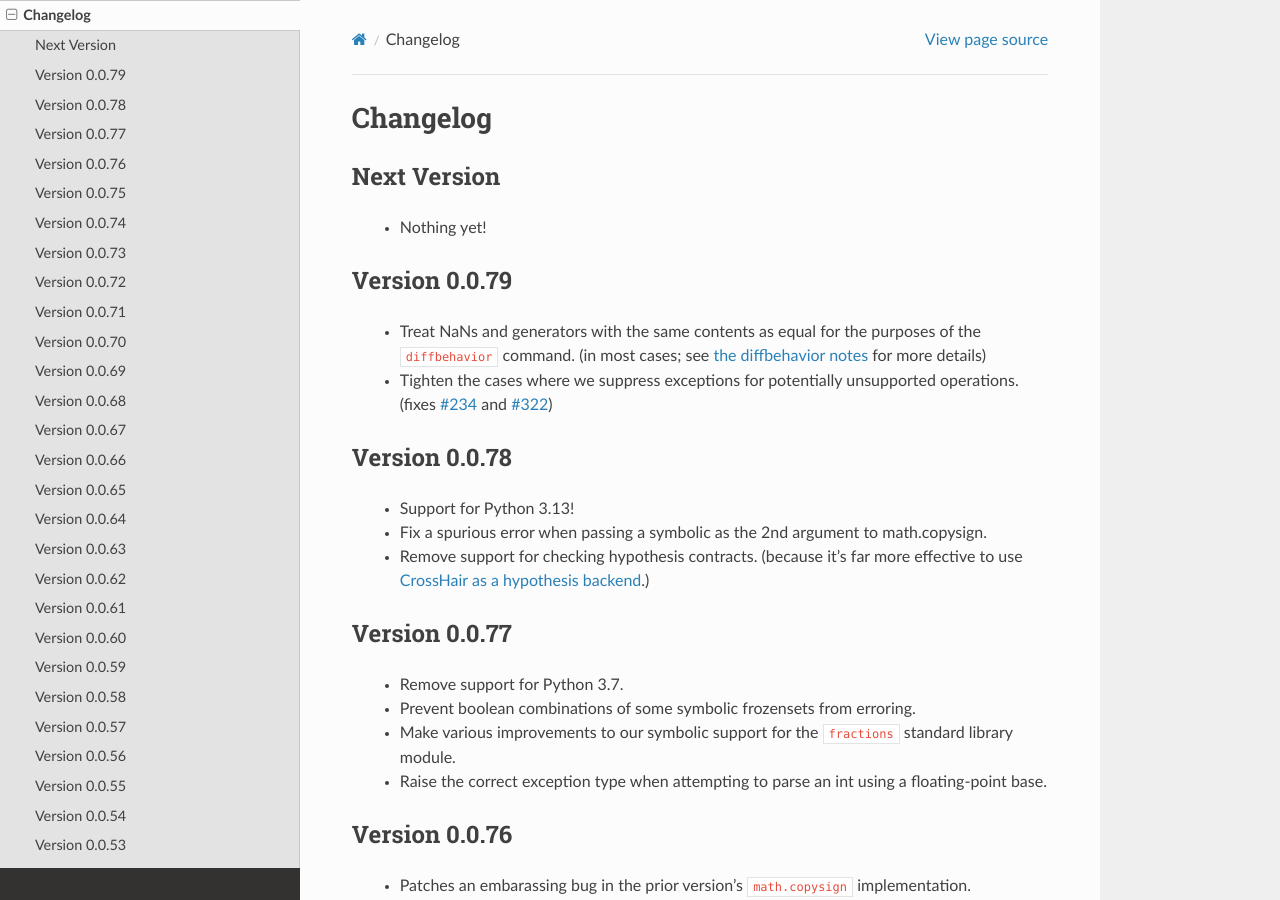
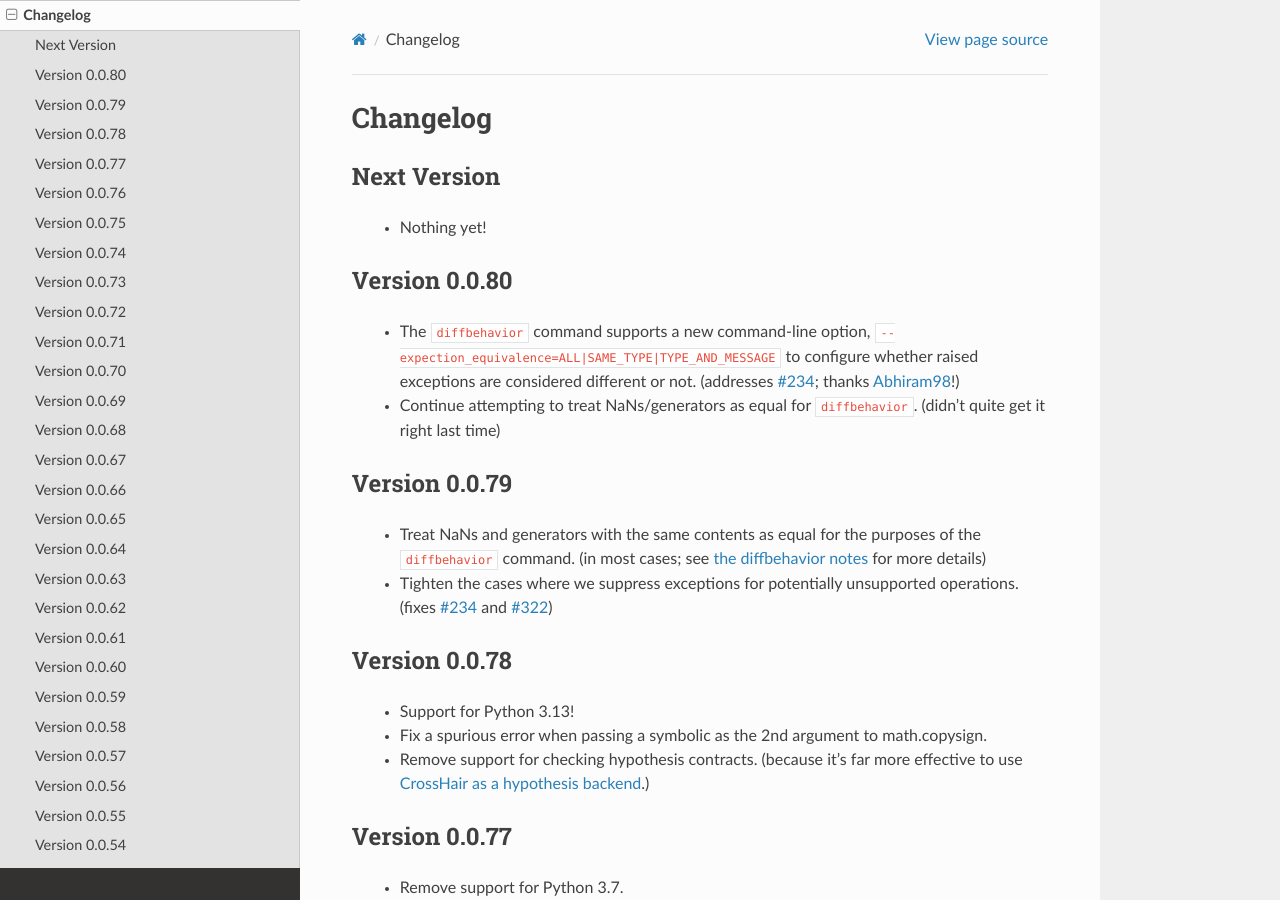
Before and after one commit to pschanely/CrossHair, a Sphinx documentation site: the page built from doc/source/changelog.rst, in a window 1280 px wide and 900 px high. Built offline with Sphinx 7.4.7 and the Read the Docs theme 3.1.0, drawn with Linux system fonts in a browser that asks for light colours; the version number is read from the project's files by our own code.

Commit message:
update changelog

```diff
--- a/doc/source/changelog.rst
+++ b/doc/source/changelog.rst
@@ -7,6 +7,18 @@ Next Version
 ------------
 
   * Nothing yet!
+
+
+Version 0.0.80
+--------------
+
+  * The ``diffbehavior`` command supports a new command-line option,
+    ``--expection_equivalence=ALL|SAME_TYPE|TYPE_AND_MESSAGE`` to configure
+    whether raised exceptions are considered different or not.
+    (addresses `#234 <https://github.com/pschanely/CrossHair/issues/324>`__;
+    thanks `Abhiram98 <https://github.com/Abhiram98>`__!)
+  * Continue attempting to treat NaNs/generators as equal for ``diffbehavior``.
+    (didn't quite get it right last time)
 
 
 Version 0.0.79
```
